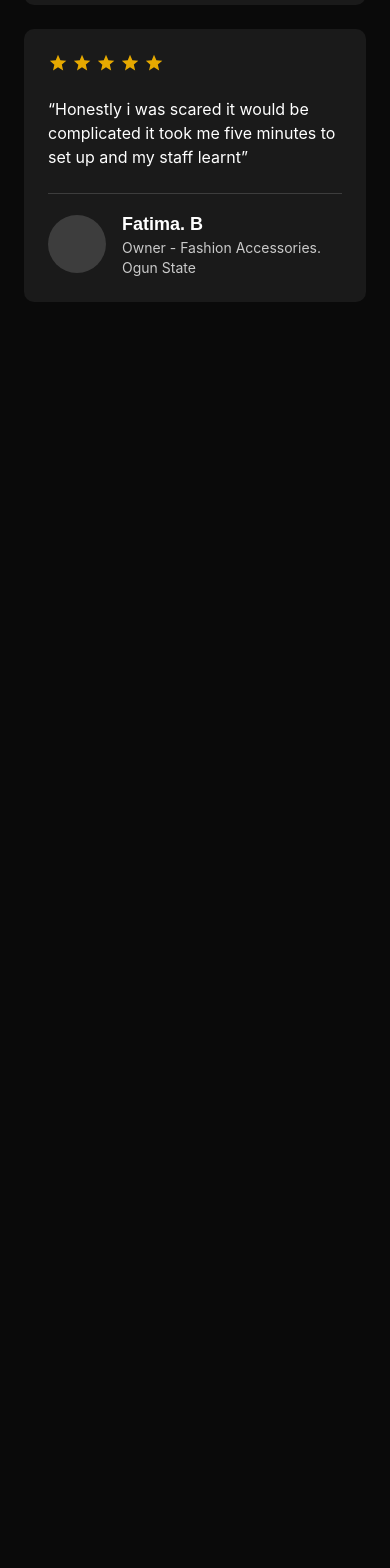
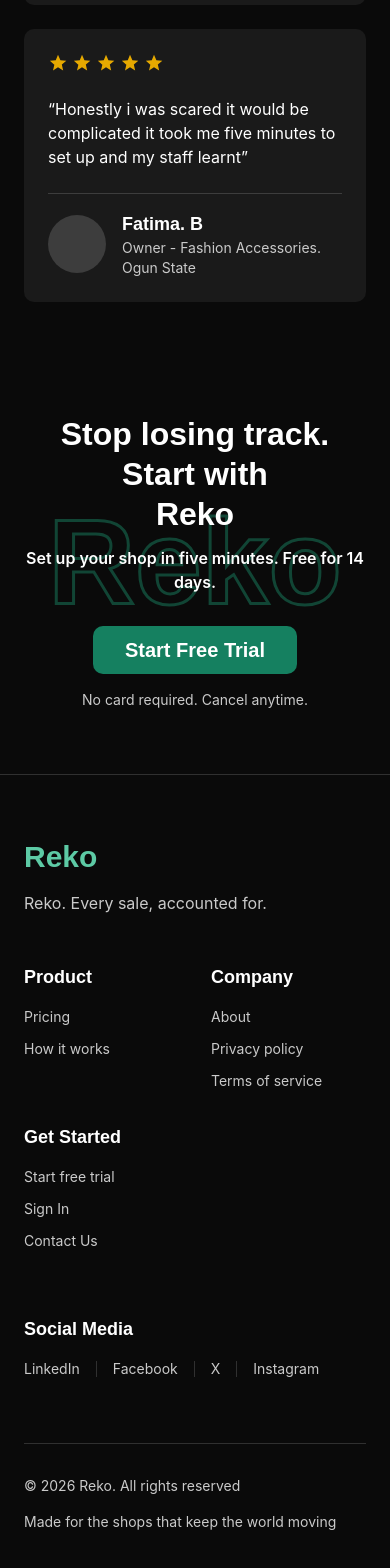
Before and after one commit to OBA-UI-CODE/product-sales, a Next.js app: page / in a window 390 px wide. Shown: the part 6506-8074 px from the top of the page. Before the commit the page ends 6856 px from the top, so only its background shows below. Built offline with nearby package versions, Linux system fonts and the light colour scheme.

Commit message:
Complete Landing page: Final CTA (hollow-outline background text effect) + Footer (3 nav columns, social links). Landing page is now fully built and responsive.

```diff
--- /dev/null
+++ b/src/app/(marketing)/FinalCTASection.tsx
@@ -0,0 +1,58 @@
+export default function FinalCTASection() {
+  return (
+    <section className="relative mx-auto flex max-w-[1312px] flex-col items-center gap-8 overflow-hidden px-6 py-16 text-center md:py-20 lg:py-24">
+      {/* Decorative hollow-outline "Reko" background wordmark, repeated.
+          The wave/ripple vector shapes behind it in Figma are a
+          simplified omission here — not practical to recreate exactly
+          from vector paths via the available tools; flagged in the plan. */}
+      <div
+        aria-hidden="true"
+        className="pointer-events-none absolute inset-0 flex items-center justify-center gap-8 overflow-hidden opacity-40"
+      >
+        <span
+          className="font-heading text-[120px] font-semibold md:text-[180px] lg:text-[250px]"
+          style={{
+            color: "transparent",
+            WebkitTextStroke: "3px var(--color-primary-hover)",
+          }}
+        >
+          Reko
+        </span>
+        <span
+          className="hidden font-heading text-[250px] font-semibold md:inline"
+          style={{
+            color: "transparent",
+            WebkitTextStroke: "6px var(--color-primary-hover)",
+          }}
+        >
+          Reko
+        </span>
+      </div>
+
+      <div className="relative flex flex-col items-center gap-8">
+        <div className="flex flex-col gap-3">
+          <h2 className="max-w-[836px] font-heading text-[32px] font-semibold leading-tight md:text-[48px] lg:text-[72px]">
+            Stop losing track. Start with
+            <br />
+            Reko
+          </h2>
+          <p className="text-base font-semibold md:font-heading md:text-2xl">
+            Set up your shop in five minutes. Free for 14 days.
+          </p>
+        </div>
+
+        <div className="flex flex-col items-center gap-4">
+          <a
+            href="/signup"
+            className="flex h-12 items-center rounded-[10px] bg-[var(--color-primary)] px-8 font-heading text-xl font-semibold text-white transition hover:bg-[var(--color-primary-hover)] md:h-[62px] md:text-[32px]"
+          >
+            Start Free Trial
+          </a>
+          <p className="text-sm text-[var(--color-text-secondary)] md:text-2xl">
+            No card required. Cancel anytime.
+          </p>
+        </div>
+      </div>
+    </section>
+  );
+}
--- /dev/null
+++ b/src/app/(marketing)/Footer.tsx
@@ -0,0 +1,91 @@
+const FOOTER_COLUMNS = [
+  {
+    heading: "Product",
+    links: [
+      { label: "Pricing", href: "/pricing" },
+      { label: "How it works", href: "/how-it-works" },
+    ],
+  },
+  {
+    heading: "Company",
+    links: [
+      { label: "About", href: "/about" },
+      { label: "Privacy policy", href: "/privacy" },
+      { label: "Terms of service", href: "/terms" },
+    ],
+  },
+  {
+    heading: "Get Started",
+    links: [
+      { label: "Start free trial", href: "/signup" },
+      { label: "Sign In", href: "/login" },
+      { label: "Contact Us", href: "/contact" },
+    ],
+  },
+];
+
+const SOCIAL_LINKS = ["LinkedIn", "Facebook", "X", "Instagram"];
+
+export default function Footer() {
+  return (
+    <footer className="border-t border-[var(--color-border)]">
+      <div className="mx-auto flex max-w-[1312px] flex-col gap-16 px-6 py-16 md:py-20">
+        <div className="flex flex-col gap-12 md:flex-row md:justify-between md:gap-8">
+          <div className="flex flex-col gap-4 md:max-w-[327px]">
+            <span
+              className="font-heading text-3xl font-bold"
+              style={{ color: "var(--color-accent-light)" }}
+            >
+              Reko
+            </span>
+            <p className="text-base text-[var(--color-text-secondary)]">
+              Reko. Every sale, accounted for.
+            </p>
+          </div>
+
+          <div className="grid grid-cols-2 gap-8 md:flex md:gap-16">
+            {FOOTER_COLUMNS.map((col) => (
+              <div key={col.heading} className="flex flex-col gap-4">
+                <span className="font-heading text-lg font-semibold md:text-2xl">
+                  {col.heading}
+                </span>
+                <div className="flex flex-col gap-3">
+                  {col.links.map((link) => (
+                    <a
+                      key={link.label}
+                      href={link.href}
+                      className="text-sm text-[var(--color-text-secondary)] md:text-base"
+                    >
+                      {link.label}
+                    </a>
+                  ))}
+                </div>
+              </div>
+            ))}
+          </div>
+        </div>
+
+        <div className="flex flex-col gap-4">
+          <span className="font-heading text-lg font-semibold md:text-2xl">
+            Social Media
+          </span>
+          <div className="flex flex-wrap items-center gap-4 text-sm text-[var(--color-text-secondary)] md:text-base">
+            {SOCIAL_LINKS.map((label, i) => (
+              <span key={label} className="flex items-center gap-4">
+                <a href="#">{label}</a>
+                {i < SOCIAL_LINKS.length - 1 && (
+                  <span className="h-4 w-px bg-[var(--color-border)]" />
+                )}
+              </span>
+            ))}
+          </div>
+        </div>
+
+        <div className="flex flex-col gap-4 border-t border-[var(--color-border)] pt-8 text-sm text-[var(--color-text-secondary)] md:flex-row md:items-center md:justify-between">
+          <span>© 2026 Reko. All rights reserved</span>
+          <span>Made for the shops that keep the world moving</span>
+        </div>
+      </div>
+    </footer>
+  );
+}
--- a/src/app/(marketing)/layout.tsx
+++ b/src/app/(marketing)/layout.tsx
@@ -3,6 +3,7 @@
 import { useEffect, useState } from "react";
 import Link from "next/link";
 import { Menu, X } from "lucide-react";
+import Footer from "./Footer";
 
 const NAV_LINKS = [
   { href: "/", label: "Home" },
@@ -123,6 +124,7 @@ export default function MarketingLayout({
       </div>
 
       <main>{children}</main>
+      <Footer />
     </div>
   );
 }
--- a/src/app/(marketing)/page.tsx
+++ b/src/app/(marketing)/page.tsx
@@ -3,6 +3,7 @@ import AboutSection from "./AboutSection";
 import FeaturesSection from "./FeaturesSection";
 import FAQSection from "./FAQSection";
 import TestimonialsSection from "./TestimonialsSection";
+import FinalCTASection from "./FinalCTASection";
 
 export default function LandingPage() {
   return (
@@ -65,6 +66,7 @@ export default function LandingPage() {
       <FeaturesSection />
       <FAQSection />
       <TestimonialsSection />
+      <FinalCTASection />
     </>
   );
 }
```
